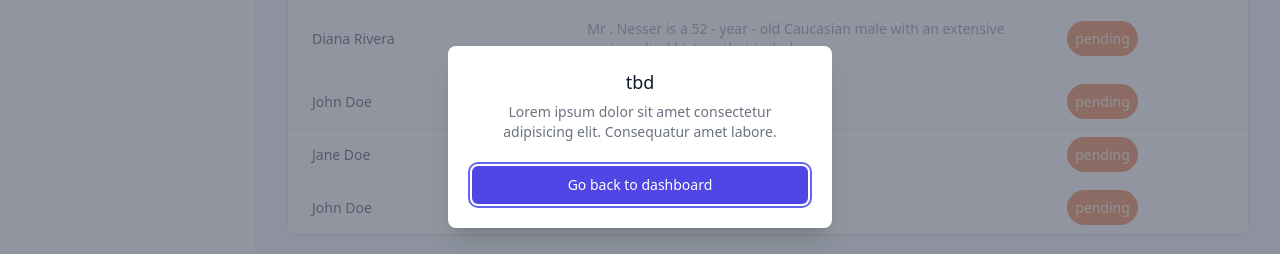
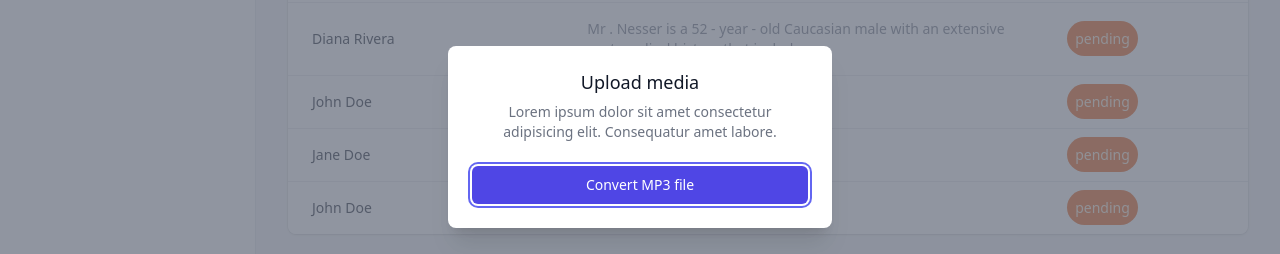
Before and after one commit to sebastiancrossa/avaz, a Next.js app: page / in a window 1280 px wide. Both pictures are taken after a click on the button "+ Upload media". Shown: the part 263-517 px from the top of the page. Built offline with nearby package versions, Linux system fonts and the light colour scheme.

Commit message:
feat: hardcode media transcription

```diff
--- a/components/Modal.js
+++ b/components/Modal.js
@@ -1,8 +1,37 @@
-import { Fragment, useState } from "react";
+import { Fragment, useEffect, useState } from "react";
 import { Dialog, Transition } from "@headlessui/react";
-import { CheckIcon } from "@heroicons/react/24/outline";
+import { records } from "../db";
 
 const Modal = ({ open, setOpen }) => {
+  const [loading, setLoading] = useState(false);
+
+  const mp3Url =
+    "https://res.cloudinary.com/kisana/video/upload/v1668233815/test-audio_cdk6jv.mp3";
+
+  const transcribeAudio = async () => {
+    setLoading(true);
+
+    const response = await fetch(
+      `https://densegaseousequation.jonathanchavezt.repl.co/api/transcribe?mp3path=${mp3Url}`
+    );
+
+    if (!response.ok) {
+      throw new Error("Something went wrong!");
+    } else {
+      const data = await response.text();
+
+      records.push({
+        id: records.length + 1,
+        doctor: "Channing Tatum",
+        content: data,
+        status: "pending",
+      });
+    }
+
+    setOpen(false);
+    setLoading(false);
+  };
+
   return (
     <Transition.Root show={open} as={Fragment}>
       <Dialog as="div" className="relative z-10" onClose={() => setOpen(false)}>
@@ -36,7 +65,7 @@ const Modal = ({ open, setOpen }) => {
                       as="h3"
                       className="text-lg font-medium leading-6 text-gray-900"
                     >
-                      tbd
+                      Upload media
                     </Dialog.Title>
                     <div className="mt-2">
                       <p className="text-sm text-gray-500">
@@ -49,10 +78,11 @@ const Modal = ({ open, setOpen }) => {
                 <div className="mt-5 sm:mt-6">
                   <button
                     type="button"
-                    className="inline-flex w-full justify-center rounded-md border border-transparent bg-indigo-600 px-4 py-2 text-base font-medium text-white shadow-sm hover:bg-indigo-700 focus:outline-none focus:ring-2 focus:ring-indigo-500 focus:ring-offset-2 sm:text-sm"
-                    onClick={() => setOpen(false)}
+                    onClick={transcribeAudio}
+                    disabled={loading}
+                    className="disabled:cursor-not-allowed inline-flex w-full justify-center rounded-md border border-transparent bg-indigo-600 px-4 py-2 text-base font-medium text-white shadow-sm hover:bg-indigo-700 focus:outline-none focus:ring-2 focus:ring-indigo-500 focus:ring-offset-2 sm:text-sm disabled:opacity-50"
                   >
-                    Go back to dashboard
+                    {loading ? "..." : "Convert MP3 file"}
                   </button>
                 </div>
               </Dialog.Panel>
--- a/db.js
+++ b/db.js
@@ -1,4 +1,4 @@
-const records = [
+let records = [
   {
     id: 1,
     doctor: "Jacob Moskovitz",
```
